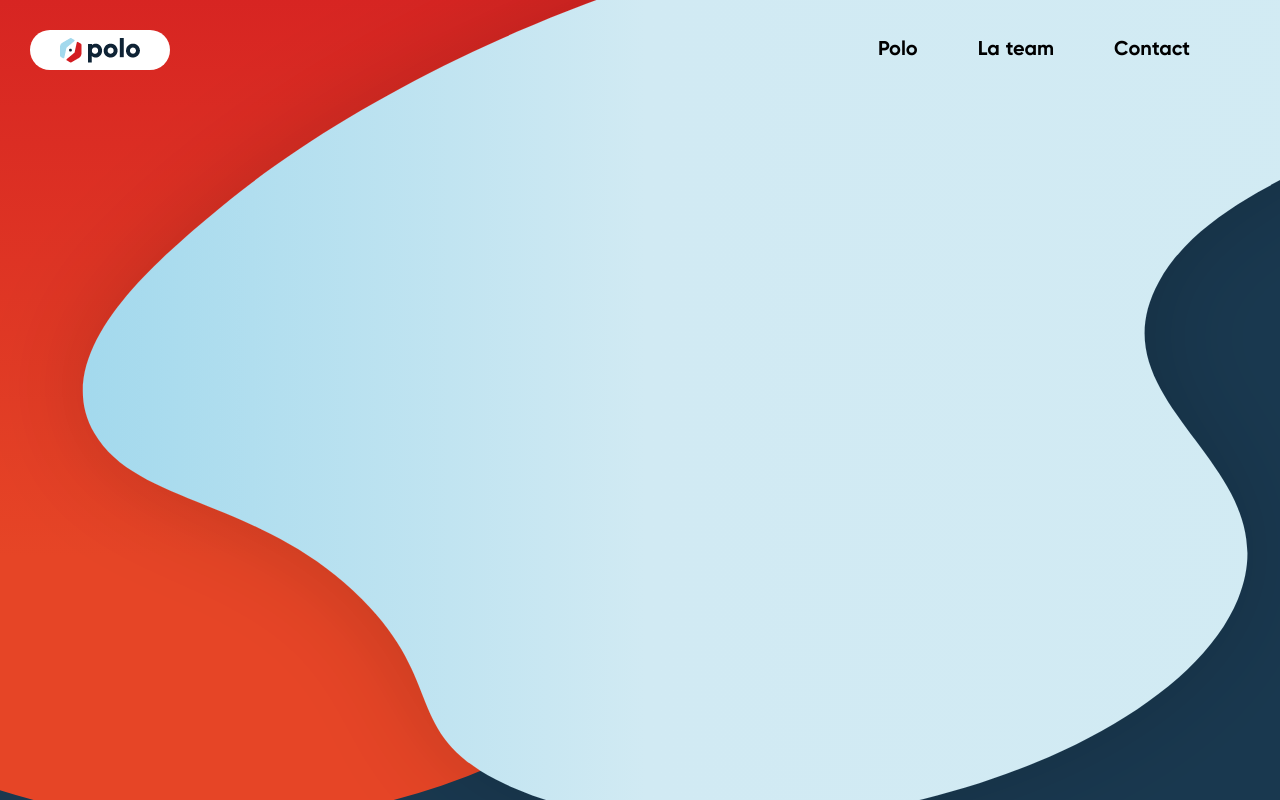
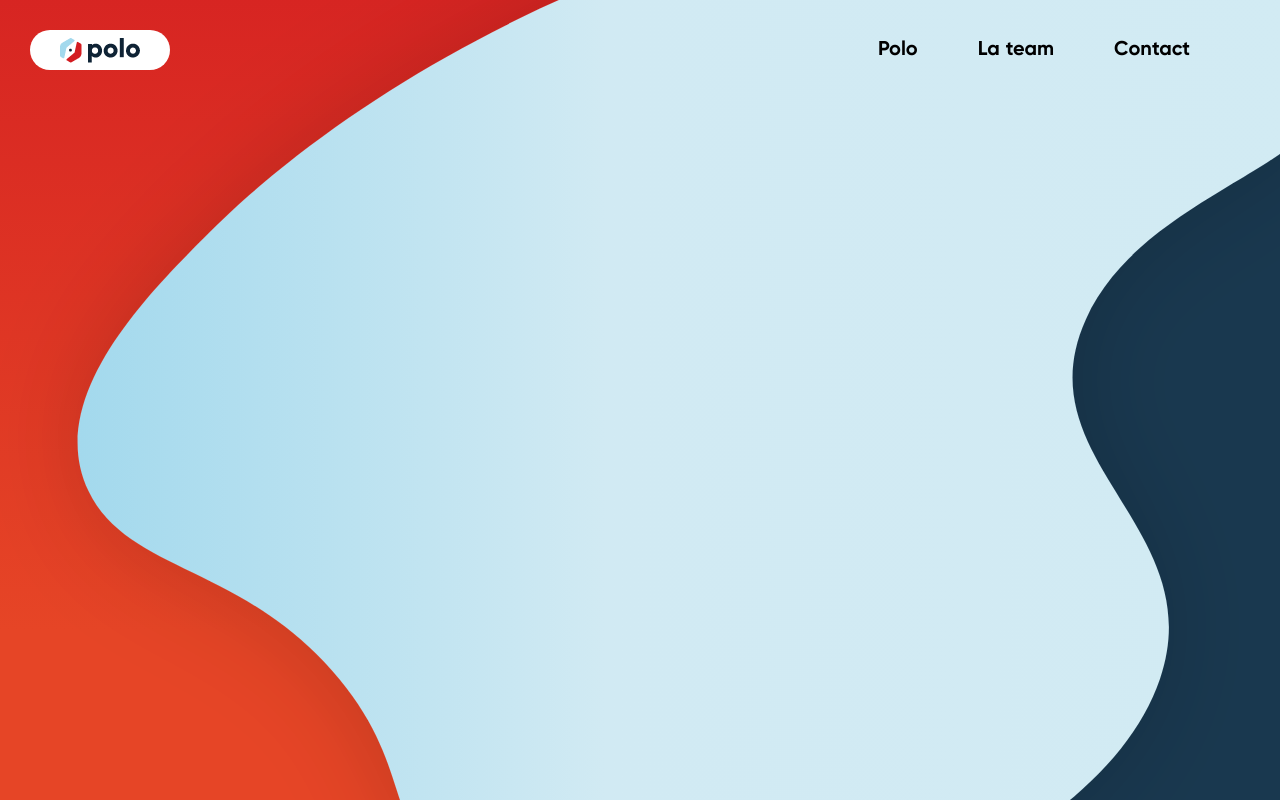
Before and after one commit to polo-travel/polo-website, a Nuxt app: page / in a window 1280 px wide. Built offline with nearby package versions, Linux system fonts and the light colour scheme.

Commit message:
add home custom shape

```diff
--- a/assets/css/base/base.styl
+++ b/assets/css/base/base.styl
@@ -19,4 +19,4 @@
 .container
   min-height: 100vh;
   background blue-light
-  overflow hidden
+  overflow-x hidden
--- a/assets/css/layout/home.styl
+++ b/assets/css/layout/home.styl
@@ -1,11 +1,23 @@
 .home
   min-height 100vh
   background blue-medium
-  overflow hidden
   position relative
-  svg
+  .svgContainer
     position absolute
     top 0
+    width 100vw
+    height 100vh
+    svg
+      position: absolute
+      width 100vw
+      height 150vh
+  //svg
+  //  position: absolute;
+  //  top: 0;
+  //  left: 0;
+  //  width: auto
+  //  height auto
+
 
 .title
   gilroyBold()
--- a/components/Home/Home.vue
+++ b/components/Home/Home.vue
@@ -2,7 +2,9 @@
     <div class="home">
         <navigation></navigation>
 
-        <svg xmlns="http://www.w3.org/2000/svg" xmlns:xlink="http://www.w3.org/1999/xlink" width="1366" height="1059" viewBox="0 0 1366 1059">
+
+<div class="svgContainer">
+        <svg xmlns="http://www.w3.org/2000/svg" xmlns:xlink="http://www.w3.org/1999/xlink" width="100%" height="100%" viewBox="0 0 1366 1059"  preserveAspectRatio='none'>
             <defs>
                 <clipPath id="clip-path">
                     <rect id="Rectangle_176" data-name="Rectangle 176" width="1366" height="1059" fill="#fff"/>
@@ -25,12 +27,17 @@
                 </filter>
             </defs>
             <g id="Groupe_de_masques_1" data-name="Groupe de masques 1" clip-path="url(#clip-path)">
-                <ellipse id="Ellipse_59" data-name="Ellipse 59" cx="594.65" cy="487.65" rx="594.65" ry="487.65" transform="translate(-380.97 -152.41)" fill="url(#linear-gradient)"/>
-                <g transform="matrix(1, 0, 0, 1, 0, 0)" filter="url(#Tracé_81)">
-                    <path id="Tracé_81-2" data-name="Tracé 81" d="M173.4,330.23C107.956,384.471-1.874,475.563,45.75,557.325c42.272,72.766,166.585,64.406,267.626,165.8,83.022,83.4,41.879,132.224,133.838,180.244,88.374,46.048,208.17,43.974,249.313,43.239,212.687-3.712,442.41-101.224,492.636-223.483,54.841-133.561-147.29-192.216-79.095-317.183,63.482-116.105,276.365-135.835,267.626-219.9-7.708-73.87-178.663-121.824-194.619-126.137C862.522-27.248,398.411,143.633,173.4,330.23Z" transform="translate(48.71 -123.97)" fill="url(#linear-gradient-2)"/>
+                <g id="Groupe_41" data-name="Groupe 41">
+                    <ellipse id="Ellipse_59" data-name="Ellipse 59" cx="594.65" cy="487.65" rx="594.65" ry="487.65" transform="translate(-380.97 -152.41)" fill="url(#linear-gradient)"/>
+                    <g transform="matrix(1, 0, 0, 1, 0, 0)" filter="url(#Tracé_81)">
+                        <path id="Tracé_81-2" data-name="Tracé 81" d="M173.4,330.23C107.956,384.471-1.874,475.563,45.75,557.325c42.272,72.766,166.585,64.406,267.626,165.8,83.022,83.4,41.879,132.224,133.838,180.244,88.374,46.048,208.17,43.974,249.313,43.239,212.687-3.712,442.41-101.224,492.636-223.483,54.841-133.561-147.29-192.216-79.095-317.183,63.482-116.105,276.365-135.835,267.626-219.9-7.708-73.87-178.663-121.824-194.619-126.137C862.522-27.248,398.411,143.633,173.4,330.23Z" transform="translate(48.71 -123.97)" fill="url(#linear-gradient-2)"/>
+                    </g>
                 </g>
             </g>
         </svg>
+</div>
+
+
 
         <h1 class="title">
             polo website
```
